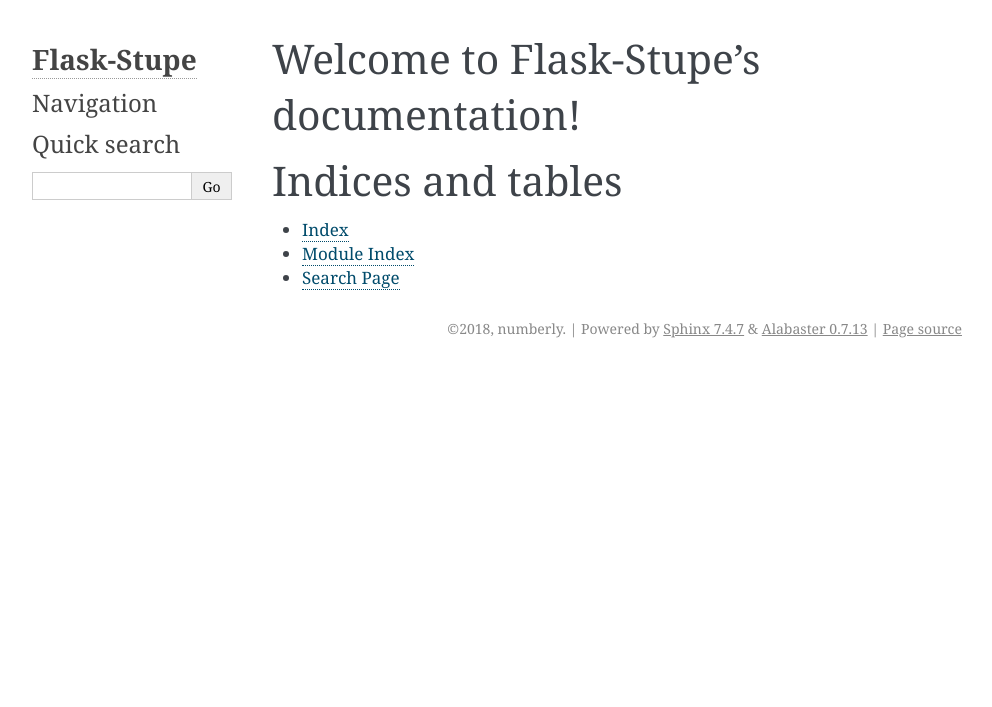
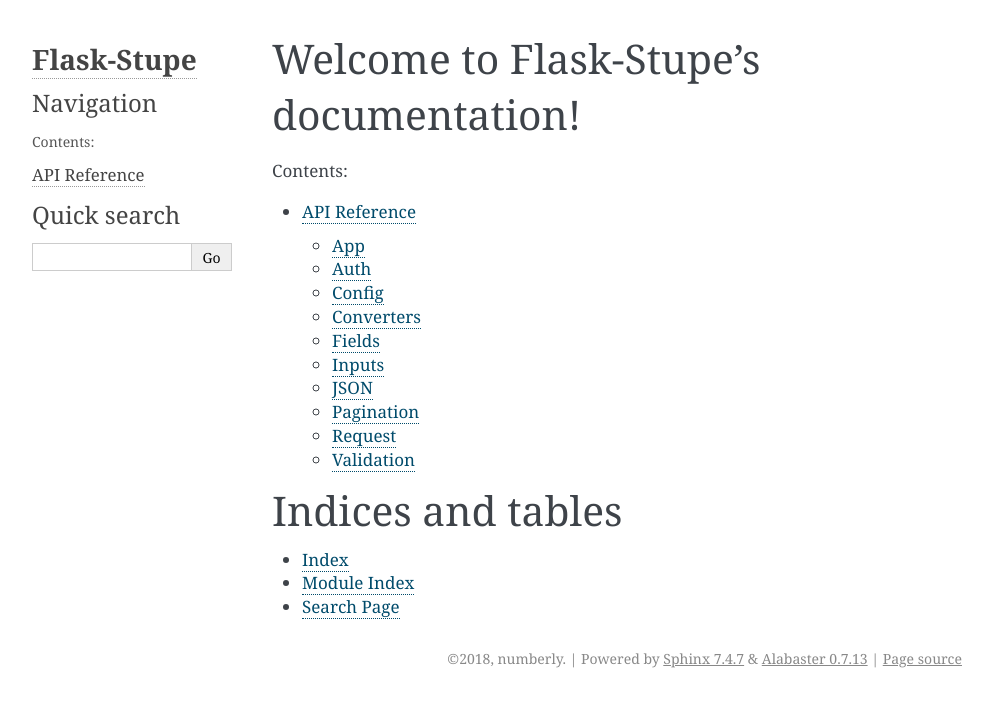
Before and after one commit to numberly/flask-stupe, a Sphinx documentation site: the page built from docs/source/index.rst, in a window 1280 px wide. Shown: the top 707 px of the page, without its empty margins (148-1140 px from the left). Built offline with Sphinx 7.4.7, drawn with Linux system fonts in a browser that asks for light colours.

Commit message:
Add a reference for all modules

```diff
--- a/docs/source/conf.py
+++ b/docs/source/conf.py
@@ -17,9 +17,9 @@
 # add these directories to sys.path here. If the directory is relative to the
 # documentation root, use os.path.abspath to make it absolute, like shown here.
 #
-# import os
-# import sys
-# sys.path.insert(0, os.path.abspath('.'))
+import os
+import sys
+sys.path.insert(0, os.path.abspath('../..'))
 
 
 # -- General configuration ------------------------------------------------
--- a/docs/source/index.rst
+++ b/docs/source/index.rst
@@ -10,6 +10,8 @@
    :maxdepth: 2
    :caption: Contents:
 
+   reference
+
 
 
 Indices and tables
--- /dev/null
+++ b/docs/source/reference.rst
@@ -0,0 +1,72 @@
+API Reference
+#############
+
+App
+===
+
+.. automodule:: flask_stupe.app
+   :members:
+   :undoc-members:
+
+Auth
+====
+
+.. automodule:: flask_stupe.auth
+   :members:
+   :undoc-members:
+
+Config
+======
+
+.. automodule:: flask_stupe.config
+   :members:
+   :undoc-members:
+
+Converters
+==========
+
+.. automodule:: flask_stupe.converters
+   :members:
+   :undoc-members:
+
+Fields
+======
+
+.. automodule:: flask_stupe.fields
+   :members:
+   :undoc-members:
+
+Inputs
+======
+
+.. automodule:: flask_stupe.inputs
+   :members:
+   :undoc-members:
+
+JSON
+====
+
+.. automodule:: flask_stupe.json
+   :members:
+   :undoc-members:
+
+Pagination
+==========
+
+.. automodule:: flask_stupe.pagination
+   :members:
+   :undoc-members:
+
+Request
+=======
+
+.. automodule:: flask_stupe.request
+   :members:
+   :undoc-members:
+
+Validation
+==========
+
+.. automodule:: flask_stupe.validation
+   :members:
+   :undoc-members:
```
